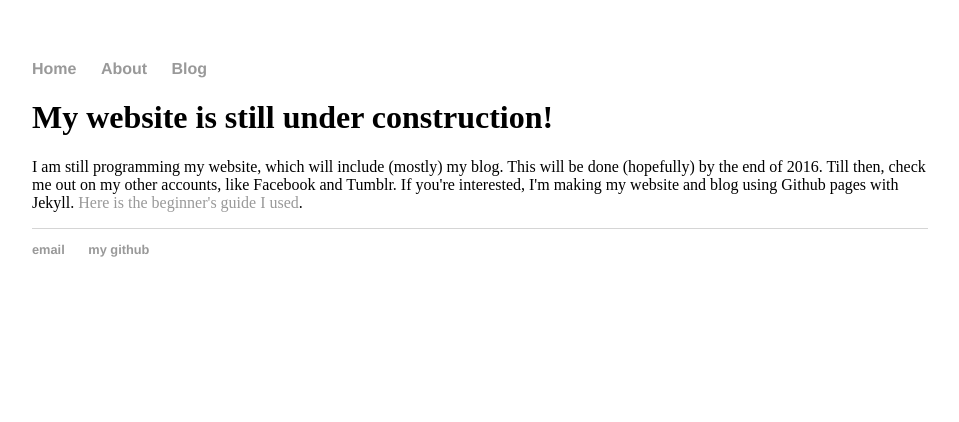
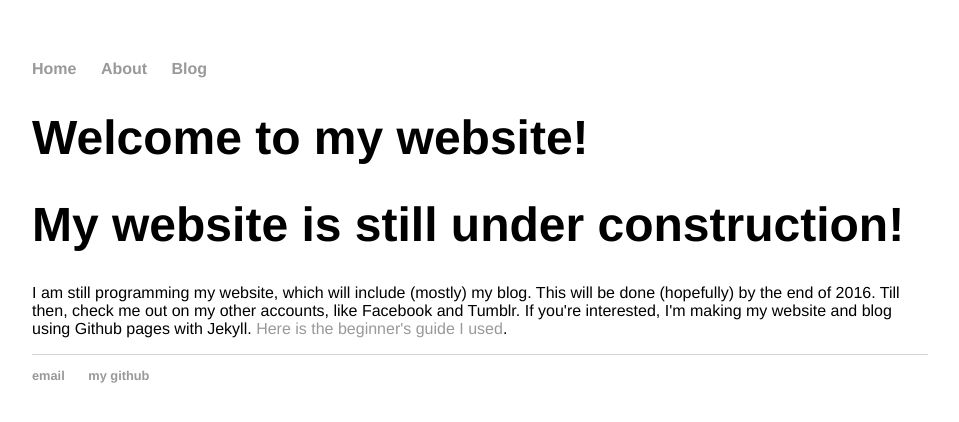
Before and after one commit to aamirazh/aamirazhar.me-backup, a Jekyll site: the page built from index.html, in a window 1280 px wide. Shown: the top 422 px of the page, without its empty margins (160-1119 px from the left). Built offline with Jekyll 4.4.1, drawn with Linux system fonts in a browser that asks for light colours.

Commit message:
styling for blog/ and index

```diff
--- a/_layouts/home.html
+++ b/_layouts/home.html
@@ -1,7 +1,8 @@
 ---
 layout: default
 ---
-
-<div class="post">
+<link rel="stylesheet" href="/css/home.css">
+<h1>{{ page.title }}</h1>
+<div class="message">
   {{ content }}
 </div>
--- a/_layouts/post.html
+++ b/_layouts/post.html
@@ -6,6 +6,5 @@ layout: default
 <p class="meta">{{ page.date | date_to_string }}</p>
 
 <div class="content">
-  Test
   {{ content }}
 </div>
--- /dev/null
+++ b/css/home.css
@@ -0,0 +1,7 @@
+h1 {
+  font-size: 3em;
+  font-family:'Helvetica', 'Arial', 'Sans-Serif';
+}
+.message{
+  font-family:'Helvetica', 'Arial', 'Sans-Serif';
+}
```
Also changed, not shown: css/footer.css (indentation only), css/header.css (indentation only), css/post.css (indentation only).
